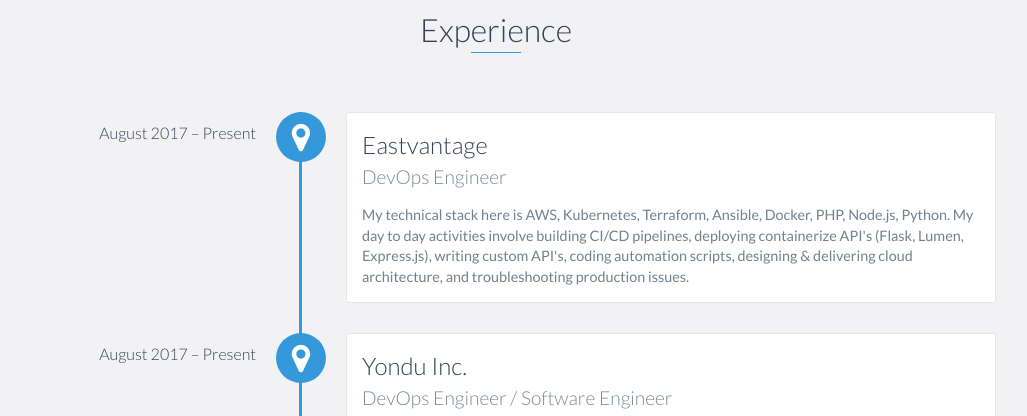
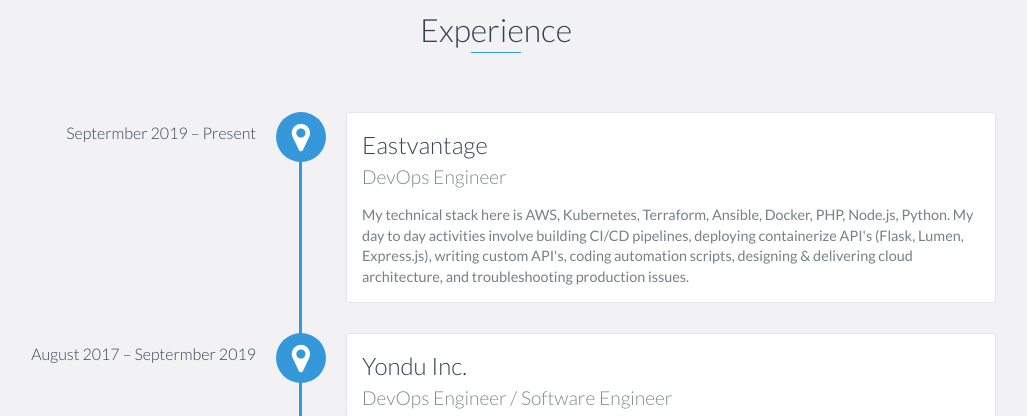
Before and after one commit to rommelporras/rommelporras.github.io, a website: page index.html in a window 1280 px wide. Shown: the part 1200-1616 px from the top of the page, without its empty margins (144-1171 px from the left). Drawn offline with nearby package versions, Linux system fonts and the light colour scheme.

Commit message:
Update experience date of Eastvantage and Yondu

```diff
--- a/index.html
+++ b/index.html
@@ -102,7 +102,7 @@
 <div id="experience" class="background-alt">
     <h2 class="heading">Experience</h2>
     <div id="experience-timeline">
-        <div data-date="August 2017 – Present">
+        <div data-date="Septermber 2019 – Present">
             <h3>Eastvantage</h3>
             <h4>DevOps Engineer</h4>
             <p>
@@ -112,7 +112,7 @@
             </p>
         </div>
 
-        <div data-date="August 2017 – Present">
+        <div data-date="August 2017 – Septermber 2019">
             <h3>Yondu Inc.</h3>
             <h4>DevOps Engineer / Software Engineer</h4>
             <p>
```
